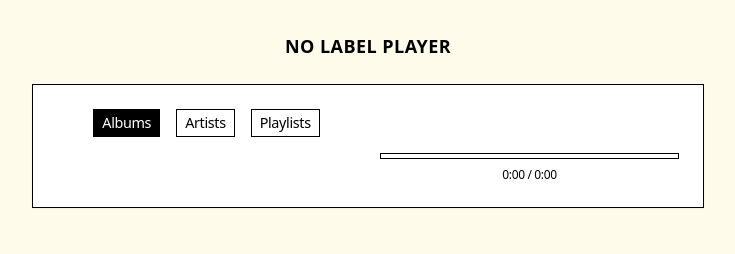
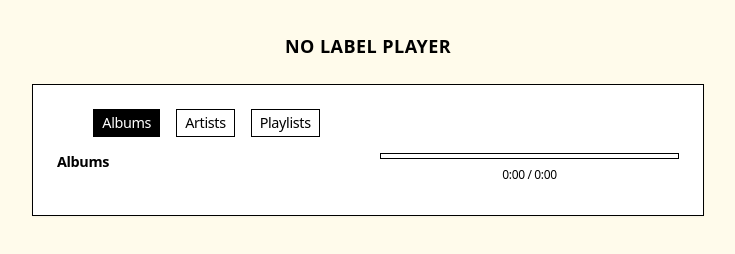
Before and after one commit to destefani/no-label-player, a website: page index.html in a window 1280 px wide. Both pictures are taken after a click on the button "Albums". Shown: the whole page, without its empty margins (272-1007 px from the left). Drawn offline with nearby package versions, Linux system fonts and the light colour scheme; no server answers.

Commit message:
add labels for albums artists and playlists

```diff
--- a/index.html
+++ b/index.html
@@ -25,8 +25,11 @@
         <button data-target="artists" class="px-2 py-1 border border-black">Artists</button>
         <button data-target="playlists" class="px-2 py-1 border border-black">Playlists</button>
       </div>
+      <h2 id="albumHeading" class="font-bold mb-1">Albums</h2>
       <ul id="albumList" class="album-list mb-4 max-h-40 overflow-y-auto divide-y divide-black"></ul>
+      <h2 id="artistHeading" class="font-bold mb-1 hidden">Artists</h2>
       <ul id="artistList" class="artist-list mb-4 max-h-40 overflow-y-auto divide-y divide-black hidden"></ul>
+      <h2 id="playlistHeading" class="font-bold mb-1 hidden">Playlists</h2>
       <ul id="playlistList" class="playlist-list mb-4 max-h-40 overflow-y-auto divide-y divide-black hidden"></ul>
     </div>
     <div id="nowPlayingSection" class="md:w-1/2 mt-6 md:mt-0">
@@ -99,9 +102,12 @@
     /* =========================================================
        DOM refs
     ========================================================= */
-    const albumListEl = document.getElementById("albumList");
-    const artistListEl = document.getElementById("artistList");
-    const playlistListEl = document.getElementById("playlistList");
+    const albumHeading = document.getElementById('albumHeading');
+    const artistHeading = document.getElementById('artistHeading');
+    const playlistHeading = document.getElementById('playlistHeading');
+    const albumListEl = document.getElementById('albumList');
+    const artistListEl = document.getElementById('artistList');
+    const playlistListEl = document.getElementById('playlistList');
     const navBtns = document.querySelectorAll('#browseNav button');
     const trackListEl = document.getElementById("trackList");
     const audioEl = document.getElementById("audio");
@@ -157,8 +163,12 @@
         navBtns.forEach(b => b.classList.remove('active'));
         btn.classList.add('active');
         const target = btn.dataset.target;
+        albumHeading.textContent = 'Albums';
+        albumHeading.classList.toggle('hidden', target !== 'albums');
         albumListEl.classList.toggle('hidden', target !== 'albums');
+        artistHeading.classList.toggle('hidden', target !== 'artists');
         artistListEl.classList.toggle('hidden', target !== 'artists');
+        playlistHeading.classList.toggle('hidden', target !== 'playlists');
         playlistListEl.classList.toggle('hidden', target !== 'playlists');
         if (target === 'albums') renderAlbums();
         if (target === 'artists') renderArtists();
@@ -238,7 +248,10 @@
       highlight(artistListEl, i);
       highlight(albumListEl, -1);
       highlight(playlistListEl, -1);
+      albumHeading.textContent = `Albums – ${artists[i].name}`;
+      albumHeading.classList.remove('hidden');
       albumListEl.classList.remove('hidden');
+      playlistHeading.classList.add('hidden');
       playlistListEl.classList.add('hidden');
       renderArtistAlbums(artists[i].name);
       coverImg.classList.add('hidden');
```
